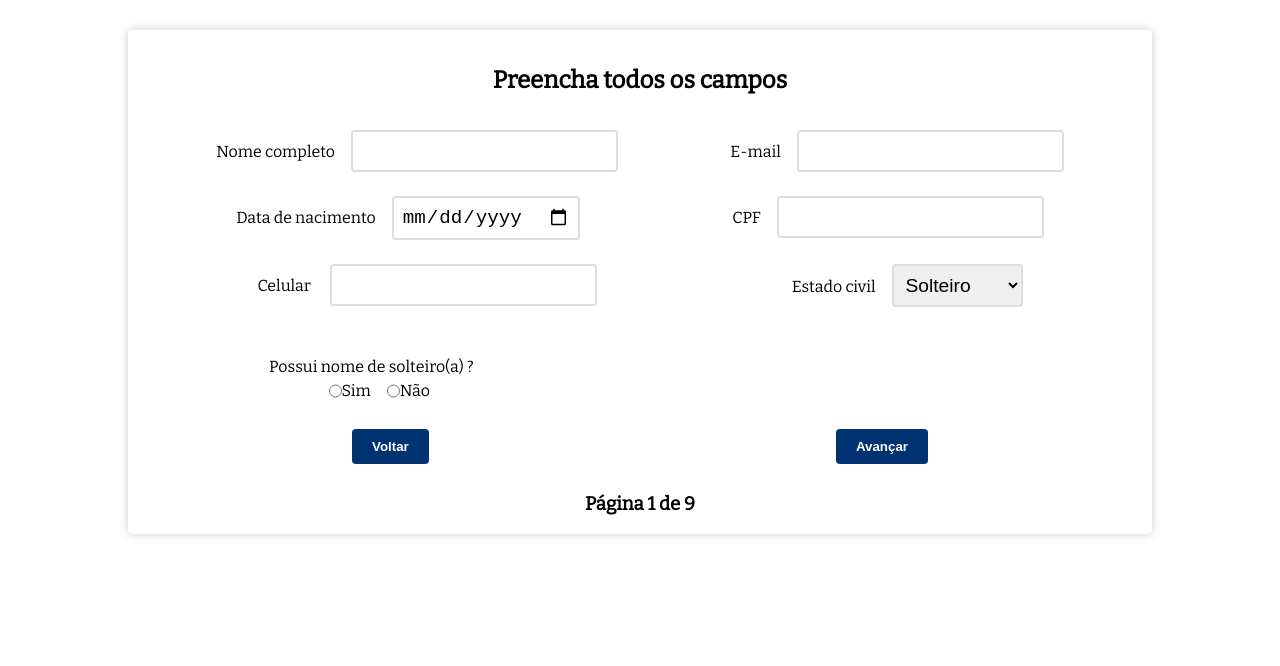
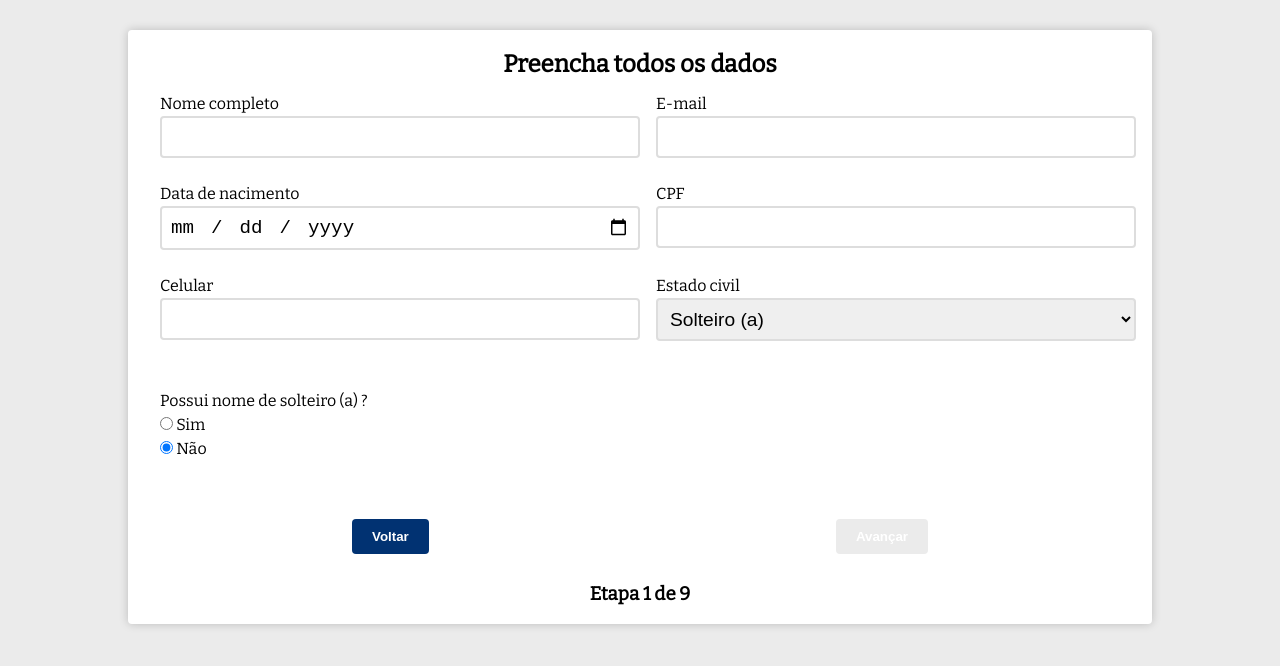
Before and after one commit to italo-ignacio/Formulario, a Next.js app: page / in a window 1280 px wide. Both pictures are taken after a click on the button "Avançar". Shown: the top 666 px of the page. Built offline with nearby package versions, Linux system fonts and the light colour scheme.

Commit message:
Finalizando pag1

```diff
--- a/package.json
+++ b/package.json
@@ -15,13 +15,15 @@
     "react": "18.2.0",
     "react-dom": "18.2.0",
     "react-icons": "^4.4.0",
-    "styled-components": "^5.3.5"
+    "styled-components": "^5.3.5",
+    "validator": "^13.7.0"
   },
   "devDependencies": {
     "@types/node": "18.6.4",
     "@types/react": "18.0.16",
     "@types/react-dom": "18.0.6",
     "@types/styled-components": "^5.1.25",
+    "@types/validator": "^13.7.5",
     "babel-plugin-styled-components": "^2.0.7",
     "eslint": "8.21.0",
     "eslint-config-next": "12.2.4",
--- a/pages/index.tsx
+++ b/pages/index.tsx
@@ -1,6 +1,6 @@
 import type { NextPage } from "next";
 import { useState } from "react";
-import { Container } from "../src/styles/GlobalStyles";
+import { Container, Text } from "../src/styles/GlobalStyles";
 
 import Loading from "../src/components/Loading";
 import Buttons from "../src/components/Buttons";
@@ -15,14 +15,14 @@ import Pag8 from "../src/components/Pag8";
 import Pag9 from "../src/components/Pag9";
 
 const Home: NextPage = () => {
-  const [nome, setNome] = useState("marcos");
+  const [nome, setNome] = useState("");
   const [data_nascimento, setData_nascimento] = useState("");
   const [cpf, setCpf] = useState("");
   const [endereco, setEndereco] = useState("");
   const [telefone, setTelefone] = useState("");
   const [email, setEmail] = useState("");
-  const [estado_civil, setEstado_civil] = useState("");
-  const [nome_solteiro, setNome_solteiro] = useState("");
+  const [estado_civil, setEstado_civil] = useState("Solteiro (a)");
+  const [nome_solteiro, setNome_solteiro] = useState("Não possui");
   const [nacionalidades, setNacionalidades] = useState("");
   const [serviu_exercito, setServiu_exercito] = useState("");
   const [estado_deseja, setEstado_deseja] = useState("");
@@ -66,6 +66,7 @@ const Home: NextPage = () => {
 
   const [pag, setPag] = useState(0);
   const [loading, setLoading] = useState(false);
+  const [next, setNext] = useState(false);
 
   const handleClick = async () => {
     try {
@@ -131,18 +132,49 @@ const Home: NextPage = () => {
   return (
     <>
       {loading ? <Loading text="Salvando" /> : <></>}
+
       <Container>
         {pag == 0 ? (
           <>
-            <Buttons pag={pag} setPag={setPag} text={""} />
+            <Buttons
+              pag={pag}
+              setPag={setPag}
+              text={""}
+              next={next}
+              setNext={setNext}
+            />
           </>
         ) : (
           <></>
         )}
         {pag == 1 ? (
           <>
-            <Pag1 cpf={cpf} setCpf={setCpf} />
-            <Buttons pag={pag} setPag={setPag} text={"Página 1 de 9"} />
+            <Text>Preencha todos os dados</Text>
+            <Pag1
+              nome={nome}
+              setNome={setNome}
+              email={email}
+              setEmail={setEmail}
+              data_nascimento={data_nascimento}
+              setData_nascimento={setData_nascimento}
+              cpf={cpf}
+              setCpf={setCpf}
+              telefone={telefone}
+              setTelefone={setTelefone}
+              estado_civil={estado_civil}
+              setEstado_civil={setEstado_civil}
+              nome_solteiro={nome_solteiro}
+              setNome_solteiro={setNome_solteiro}
+              next={next}
+              setNext={setNext}
+            />
+            <Buttons
+              pag={pag}
+              setPag={setPag}
+              text={"Etapa 1 de 9"}
+              next={next}
+              setNext={setNext}
+            />
           </>
         ) : (
           <></>
@@ -150,7 +182,13 @@ const Home: NextPage = () => {
         {pag == 2 ? (
           <>
             <Pag2 />
-            <Buttons pag={pag} setPag={setPag} text={"Página 2 de 9"} />
+            <Buttons
+              pag={pag}
+              setPag={setPag}
+              text={"Etapa 2 de 9"}
+              next={true}
+              setNext={setNext}
+            />
           </>
         ) : (
           <></>
@@ -158,7 +196,13 @@ const Home: NextPage = () => {
         {pag == 3 ? (
           <>
             <Pag3 />
-            <Buttons pag={pag} setPag={setPag} text={"Página 3 de 9"} />
+            <Buttons
+              pag={pag}
+              setPag={setPag}
+              text={"Etapa 3 de 9"}
+              next={next}
+              setNext={setNext}
+            />
           </>
         ) : (
           <></>
@@ -166,7 +210,13 @@ const Home: NextPage = () => {
         {pag == 4 ? (
           <>
             <Pag4 />
-            <Buttons pag={pag} setPag={setPag} text={"Página 4 de 9"} />
+            <Buttons
+              pag={pag}
+              setPag={setPag}
+              text={"Etapa 4 de 9"}
+              next={next}
+              setNext={setNext}
+            />
           </>
         ) : (
           <></>
@@ -174,7 +224,13 @@ const Home: NextPage = () => {
         {pag == 5 ? (
           <>
             <Pag5 />
-            <Buttons pag={pag} setPag={setPag} text={"Página 5 de 9"} />
+            <Buttons
+              pag={pag}
+              setPag={setPag}
+              text={"Etapa 5 de 9"}
+              next={next}
+              setNext={setNext}
+            />
           </>
         ) : (
           <></>
@@ -182,7 +238,13 @@ const Home: NextPage = () => {
         {pag == 6 ? (
           <>
             <Pag6 />
-            <Buttons pag={pag} setPag={setPag} text={"Página 6 de 9"} />
+            <Buttons
+              pag={pag}
+              setPag={setPag}
+              text={"Etapa 6 de 9"}
+              next={next}
+              setNext={setNext}
+            />
           </>
         ) : (
           <></>
@@ -190,7 +252,13 @@ const Home: NextPage = () => {
         {pag == 7 ? (
           <>
             <Pag7 />
-            <Buttons pag={pag} setPag={setPag} text={"Página 7 de 9"} />
+            <Buttons
+              pag={pag}
+              setPag={setPag}
+              text={"Etapa 7 de 9"}
+              next={next}
+              setNext={setNext}
+            />
           </>
         ) : (
           <></>
@@ -198,7 +266,13 @@ const Home: NextPage = () => {
         {pag == 8 ? (
           <>
             <Pag8 />
-            <Buttons pag={pag} setPag={setPag} text={"Página 8 de 9"} />
+            <Buttons
+              pag={pag}
+              setPag={setPag}
+              text={"Etapa 8 de 9"}
+              next={next}
+              setNext={setNext}
+            />
           </>
         ) : (
           <></>
@@ -209,7 +283,9 @@ const Home: NextPage = () => {
             <Buttons
               pag={pag}
               setPag={setPag}
-              text={"Página 9 de 9"}
+              text={"Etapa 9 de 9"}
+              next={next}
+              setNext={setNext}
               /*
               save={true}
               saveOnDB={handleClick}
@@ -220,6 +296,7 @@ const Home: NextPage = () => {
           <></>
         )}
       </Container>
+      <br />
     </>
   );
 };
--- a/src/components/Buttons/index.tsx
+++ b/src/components/Buttons/index.tsx
@@ -7,24 +7,29 @@ interface Allprops {
   save?: boolean;
   saveOnDB?: Function;
   text: string;
+  next?: boolean;
+  setNext: Function;
 }
+
 const Buttons = (props: Allprops) => {
+  const handleClick = () => {
+    props.setPag(props.pag > 0 ? props.pag - 1 : props.pag);
+    props.setNext(false);
+  };
   return (
     <>
       <DivButtons>
-        <button
-          onClick={() =>
-            props.setPag(props.pag > 0 ? props.pag - 1 : props.pag)
-          }
-        >
-          Voltar
-        </button>
+        <button onClick={handleClick}>Voltar</button>
         {props.save ? (
-          <button onClick={() => (props.saveOnDB ? props.saveOnDB() : <></>)}>
+          <button
+            disabled={props.next}
+            onClick={() => (props.saveOnDB ? props.saveOnDB() : <></>)}
+          >
             Salvar
           </button>
         ) : (
           <button
+            disabled={props.next}
             onClick={() =>
               props.setPag(props.pag < 9 ? props.pag + 1 : props.pag)
             }
--- a/src/components/Buttons/styled.tsx
+++ b/src/components/Buttons/styled.tsx
@@ -4,9 +4,10 @@ export const DivButtons = styled.div`
   display: flex;
   padding: 1rem 12rem;
   justify-content: space-between;
-
+  margin-top: 2rem;
   @media (max-width: 900px) {
     padding: 1rem 2rem;
+    margin-top: 0;
   }
 `;
 
--- a/src/components/Pag1/index.tsx
+++ b/src/components/Pag1/index.tsx
@@ -1,13 +1,34 @@
 import React, { useState } from "react";
-import { Container } from "./styled";
+import { StyledInput } from "./styled";
+import { Container, Junta } from "../../styles/pageStyled";
+import validator from "validator";
 
 interface AllProps {
+  nome: string;
+  setNome: Function;
+  email: string;
+  setEmail: Function;
+  data_nascimento: string;
+  setData_nascimento: Function;
   cpf: string;
   setCpf: Function;
+  telefone: string;
+  setTelefone: Function;
+  estado_civil: string;
+  setEstado_civil: Function;
+  nome_solteiro: string;
+  setNome_solteiro: Function;
+  next: boolean;
+  setNext: Function;
 }
 
 const Pag1 = (props: AllProps) => {
-  const [nomeSolteito, setNomeSolteiro] = useState(false);
+  const [nomeSolteito, setNomeSolteiro] = useState("nao");
+  const now = new Date();
+  const data = `${now.getFullYear()}-${
+    now.getMonth() >= 10 ? now.getMonth() : `0` + now.getMonth()
+  }-${now.getDate()}`;
+
   const cpfMask = (value: string) => {
     return value
       .replace(/\D/g, "") // substitui qualquer caracter que nao seja numero por nada
@@ -25,66 +46,101 @@ const Pag1 = (props: AllProps) => {
       .replace(/(-\d{4})\d+?$/, "$1"); // captura 2 numeros seguidos de um traço e não deixa ser digitado mais nada
   };
 
+  if (
+    props.nome == "" ||
+    !validator.isEmail(props.email) ||
+    !validator.isDate(props.data_nascimento) ||
+    props.cpf.length != 14 ||
+    props.telefone.length != 15 ||
+    props.estado_civil == "" ||
+    props.nome_solteiro == ""
+  ) {
+    props.setNext(true);
+  } else {
+    props.setNext(false);
+  }
   return (
     <Container>
-      <h2>Preencha todos os campos</h2>
-      <div className="separar">
-        <label>
-          Nome completo
-          <input />
-        </label>
+      <Junta>
+        <label>Nome completo</label>
+        <input
+          value={props.nome}
+          alt={"Nome completo"}
+          onChange={(e) => props.setNome(e.target.value)}
+        />
+        <br />
+      </Junta>
 
+      <Junta>
+        <label>E-mail</label>
+        <input
+          type={"email"}
+          alt={"Email"}
+          value={props.email}
+          onChange={(e) => props.setEmail(e.target.value)}
+        />
         <br />
-        <label>
-          E-mail
-          <input type={"email"} />
-        </label>
-      </div>
+      </Junta>
+
+      <Junta>
+        <label>Data de nacimento</label>
+        <StyledInput
+          type={"date"}
+          alt={"Data de nacimento"}
+          value={props.data_nascimento}
+          pattern={"d{2}/d{2}/d{4}"}
+          max={data}
+          min={"1900-01-01"}
+          onChange={(e) => props.setData_nascimento(e.target.value)}
+        />
         <br />
-      <div className="separar">
-        <label>
-          Data de nacimento
-          <input type={"date"} />
-        </label>
-
-        <br />
-        <label>
-          CPF
+      </Junta>
+      <Junta>
+        <label>CPF</label>
         <input
           value={props.cpf}
-            onChange={(e) => props.setCpf(telMask(e.target.value))}
+          type={"tel"}
+          alt={"CPF"}
+          onChange={(e) => props.setCpf(cpfMask(e.target.value))}
         />
-        </label>
-      </div>
         <br />
-      <div className="separar">
-        <label>
-          Celular <input type={"tel"} />
-        </label>
-
+      </Junta>
+      <Junta>
+        <label>Celular</label>
+        <input
+          type={"tel"}
+          alt={"Celular"}
+          value={props.telefone}
+          onChange={(e) => props.setTelefone(telMask(e.target.value))}
+        />
         <br />
-
-        <label>
-          Estado civil
-          <select>
-            <option>Solteiro</option>
-            <option>Casado</option>
-            <option>Divorciado</option>
+      </Junta>
+      <Junta>
+        <label>Estado civil</label>
+        <select
+          value={props.estado_civil}
+          onChange={(e) => props.setEstado_civil(e.target.value)}
+        >
+          <option value={"Solteiro (a)"}>Solteiro (a)</option>
+          <option value={"Casado (a)"}>Casado (a)</option>
+          <option value={"Separado (a)"}>Separado (a)</option>
+          <option value={"Divorciado (a)"}>Divorciado (a)</option>
+          <option value={"Viúvo (a)"}>Viúvo (a)</option>
         </select>
-        </label>
-      </div>
         <br />
         <br />
-      <div className="separar">
-        <label>
-          Possui nome de solteiro(a) ?
-          <div className="junto">
+      </Junta>
+      <Junta>
+        <label>Possui nome de solteiro (a) ?</label>
         <label>
           <input
             type={"radio"}
             name={"solteiro"}
+            value={"sim"}
+            checked={nomeSolteito === "sim"}
             onChange={() => {
-                  setNomeSolteiro(true);
+              setNomeSolteiro("sim");
+              props.setNome_solteiro("");
             }}
           />{" "}
           Sim
@@ -93,34 +149,35 @@ const Pag1 = (props: AllProps) => {
           <input
             type={"radio"}
             name={"solteiro"}
+            value={"nao"}
+            checked={nomeSolteito === "nao"}
             onChange={() => {
-                  setNomeSolteiro(false);
+              setNomeSolteiro("nao");
+              props.setNome_solteiro("Não possui");
             }}
           />{" "}
           Não
         </label>
-          </div>
-        </label>
-
-        <div>
-          {nomeSolteito ? (
+      </Junta>
+      {nomeSolteito === "sim" ? (
         <>
-              <label className="space">
-                Nome de solteiro(a)
-                <input />
-              </label>
+          <Junta className="cel">
+            <label className="space">Nome de solteiro (a)</label>
+            <input
+              value={props.nome_solteiro}
+              alt={"Nome de solteiro (a)"}
+              onChange={(e) => props.setNome_solteiro(e.target.value)}
+            />
+          </Junta>
         </>
       ) : (
         <>
-              {" "}
-              <label className="nul">
-                Nome de solteiro(a)
+          <Junta className="nul">
+            <label>Nome de solteiro (a)</label>
             <input />
-              </label>
+          </Junta>
         </>
       )}
-        </div>
-      </div>
     </Container>
   );
 };
--- a/src/components/Pag1/styled.tsx
+++ b/src/components/Pag1/styled.tsx
@@ -1,42 +1,7 @@
 import styled from "styled-components";
 
-export const Container = styled.div`
-  display: flex;
-  flex-direction: column;
-  h2 {
-    text-align: center;
-    margin-top: 1rem;
-    margin-bottom: 2rem;
-  }
-  @media (max-width: 900px) {
-    text-align: center;
-  }
-  .nul {
-    display: flex;
-    visibility: hidden;
-  }
-
-  .separar {
-    display: flex;
-    justify-content: space-evenly;
-    @media (max-width: 900px) {
-      flex-direction: column;
-      .space,
-      .nul {
-        margin-top: 1rem;
-      }
-      label {
-        display: flex;
-        flex-direction: column;
-      }
-    }
-    .junto {
-      display: flex;
-      justify-content: center;
-      label {
-        display: flex;
-        flex-direction: row;
-      }
-    }
+export const StyledInput = styled.input`
+  ::-webkit-datetime-edit-text {
+    padding: 0 1rem;
   }
 `;
--- a/src/styles/GlobalStyles.tsx
+++ b/src/styles/GlobalStyles.tsx
@@ -1,5 +1,5 @@
 import styled, { createGlobalStyle } from "styled-components";
-import { linkColor, primaryColor, textColor } from "../config/colors";
+import { linkColor, primaryColor, textDarkColor } from "../config/colors";
 
 export default createGlobalStyle`
   *{
@@ -11,10 +11,18 @@ export default createGlobalStyle`
   body{
     font-family: 'Bitter', serif;
     line-height: 1.5;
+    background-color: #ebebeb;
   }
   html,body,#root{
     height:100%;
-        background: "#fff" ;
+  }
+  button:hover:disabled{
+      filter: none;
+  }
+  button:disabled{
+    background-color: #ebebeb;
+    color: ${linkColor};
+    cursor:default;
   }
 
   button{
@@ -27,6 +35,7 @@ export default createGlobalStyle`
     font-weight: 700;
     transition: all 300ms;
   }
+
   button:hover{
       filter: brightness(75%);
   }
@@ -36,17 +45,19 @@ export default createGlobalStyle`
     border: 2px solid #ddd;
     padding: 0.5rem;
     border-radius: 4px;
-    margin-left: 1rem;
+
     &:focus {
       border: 2px solid ${primaryColor};
     }
+
+
   }
   select {
     font-size: 1.2rem;
     border: 2px solid #ddd;
     padding: 0.5rem;
     border-radius: 4px;
-    margin-left: 1rem;
+    color:${textDarkColor};
     &:focus {
       border: 2px solid ${primaryColor};
     }
@@ -75,3 +86,7 @@ export const Container = styled.section`
     padding: 1rem;
   }
 `;
+
+export const Text = styled.h2`
+  text-align: center;
+`;
--- /dev/null
+++ b/src/styles/pageStyled.tsx
@@ -0,0 +1,30 @@
+import styled from "styled-components";
+
+export const Container = styled.div`
+  display: grid;
+  grid-template-columns: 50% 50%;
+  column-gap: 1rem;
+
+  @media (max-width: 900px) {
+    display: flex;
+    flex-direction: column;
+    text-align: center;
+  }
+  .nul {
+    display: flex;
+    visibility: hidden;
+    @media (max-width: 900px) {
+      margin-top: 1rem;
+    }
+  }
+  .cel {
+    @media (max-width: 900px) {
+      margin-top: 1rem;
+    }
+  }
+`;
+
+export const Junta = styled.div`
+  display: flex;
+  flex-direction: column;
+`;
```
Also changed, not shown: 1 other file (tests, documents, lock files or other folders). Lines whose indentation alone changed are shown as unchanged.
